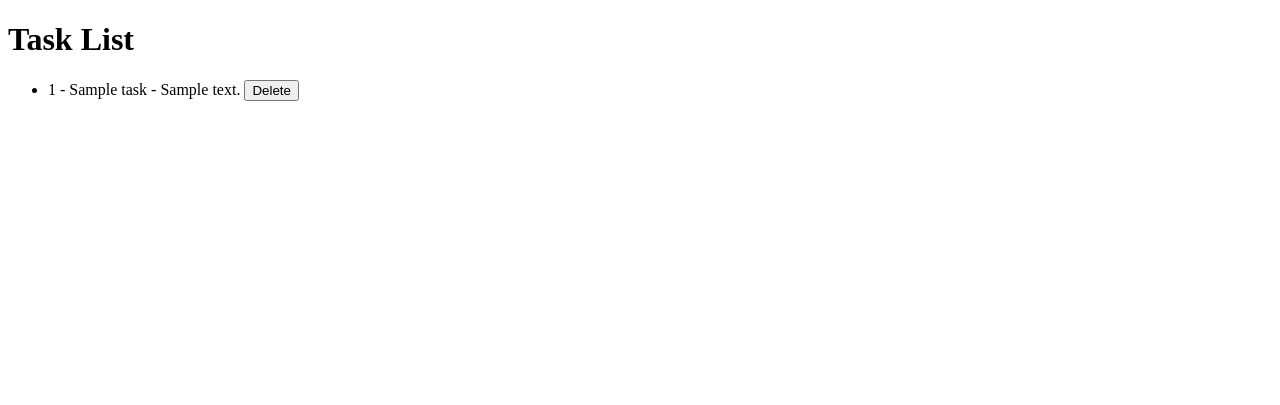
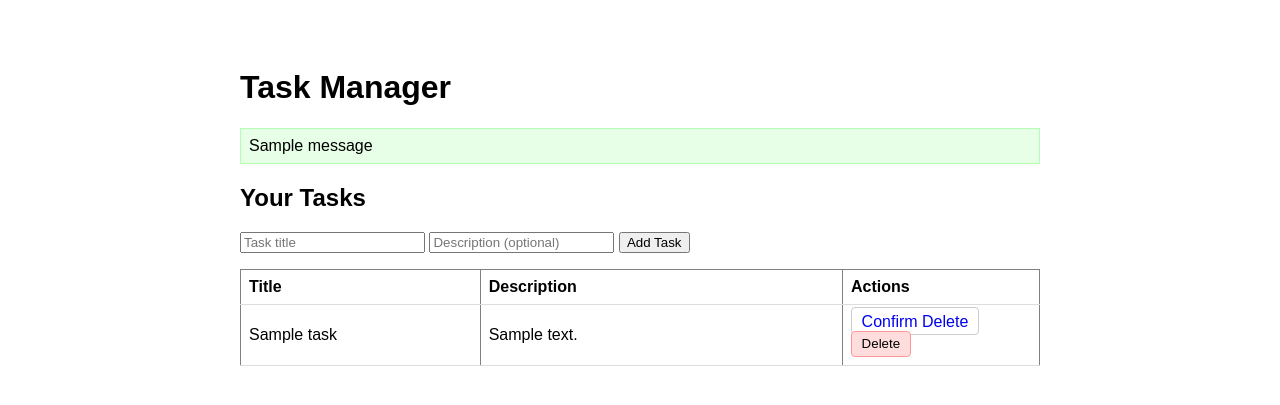
Before and after one commit to Kalpi2002/flask-lite-project, a Flask app: page / in a window 1280 px wide. Shown: the top 405 px of the page. Run offline with Flask 3, Linux system fonts and the light colour scheme; tables that the repository leaves empty hold one stand-in row (values such as "Sample post"); one stand-in notice (Sample message) is shown.

Commit message:
feat(delete): implement delete task with confirmation page and inline button

```diff
--- a/templates/base.html
+++ b/templates/base.html
@@ -1,6 +1,29 @@
-<th>Actions</th>
-<td>
-  <a href="{{ url_for('delete_task', task_id=task.id) }}" class="btn btn-sm btn-outline-danger">
-    Delete
-  </a>
-</td>
+<!doctype html>
+<html lang="en">
+<head>
+  <meta charset="utf-8">
+  <title>{% block title %}Task Manager{% endblock %}</title>
+  <style>
+    body { font-family: Arial, sans-serif; margin: 2rem auto; max-width: 800px; padding: 1rem; }
+    table { width: 100%; border-collapse: collapse; margin-top: 1rem; }
+    th, td { padding: 0.5rem; border-bottom: 1px solid #ddd; text-align: left; }
+    .btn { padding: 0.3rem 0.6rem; text-decoration: none; border: 1px solid #ccc; border-radius: 4px; }
+    .btn-danger { background: #fdd; border-color: #f99; }
+    .flash.success { background: #e6ffe6; padding: 0.5rem; border: 1px solid #b3ffb3; margin: 0.5rem 0; }
+    .flash.error { background: #ffe6e6; padding: 0.5rem; border: 1px solid #ffb3b3; margin: 0.5rem 0; }
+  </style>
+</head>
+<body>
+  <h1>Task Manager</h1>
+
+  {% with messages = get_flashed_messages(with_categories=true) %}
+    {% if messages %}
+      {% for category, msg in messages %}
+        <div class="flash {{ category }}">{{ msg }}</div>
+      {% endfor %}
+    {% endif %}
+  {% endwith %}
+
+  {% block content %}{% endblock %}
+</body>
+</html>
--- a/templates/list.html
+++ b/templates/list.html
@@ -1,20 +1,47 @@
-<!DOCTYPE html>
-<html lang="en">
-<head>
-    <meta charset="UTF-8">
-    <title>Task List</title>
-</head>
-<body>
-    <h1>Task List</h1>
-    <ul>
-        {% for task in tasks %}
-        <li>
-            {{ task.id }} - {{ task.title }} - {{ task.description }}
-            <form action="{{ url_for('delete_task', task_id=task.id) }}" method="POST" style="display:inline;">
-                <button type="submit">Delete</button>
-            </form>
-        </li>
-        {% endfor %}
-    </ul>
-</body>
-</html>
+{% extends "base.html" %}
+{% block title %}Task List{% endblock %}
+
+{% block content %}
+<h2>Your Tasks</h2>
+
+<!-- Add Task Form -->
+<form method="post" action="{{ url_for('add_task') }}" style="margin-bottom: 1rem;">
+  <input type="text" name="title" placeholder="Task title" required>
+  <input type="text" name="description" placeholder="Description (optional)">
+  <button type="submit">Add Task</button>
+</form>
+
+{% if tasks %}
+<table border="1" cellpadding="8" cellspacing="0" style="width:100%; border-collapse: collapse;">
+  <thead>
+    <tr>
+      <th style="width: 30%;">Title</th>
+      <th>Description</th>
+      <th style="width: 180px;">Actions</th>
+    </tr>
+  </thead>
+  <tbody>
+    {% for task in tasks %}
+    <tr>
+      <td>{{ task.title }}</td>
+      <td>{{ task.description or "—" }}</td>
+      <td>
+        <!-- Link to server-side confirm page -->
+        <a href="{{ url_for('delete_confirm', task_id=task.id) }}" class="btn">Confirm Delete</a>
+
+        <!-- Inline delete form with JS confirmation -->
+        <form method="post"
+              action="{{ url_for('delete_task', task_id=task.id) }}"
+              style="display:inline;"
+              onsubmit="return confirm('Delete task: {{ task.title | e }}? This cannot be undone.');">
+          <button type="submit" class="btn btn-danger">Delete</button>
+        </form>
+      </td>
+    </tr>
+    {% endfor %}
+  </tbody>
+</table>
+{% else %}
+<p>No tasks found. Add your first task above!</p>
+{% endif %}
+{% endblock %}
```
Also changed, not shown: templates/delete_confirm.html (+17 -6 lines).
